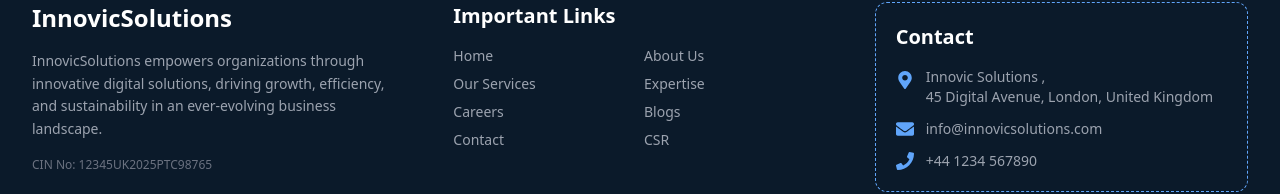
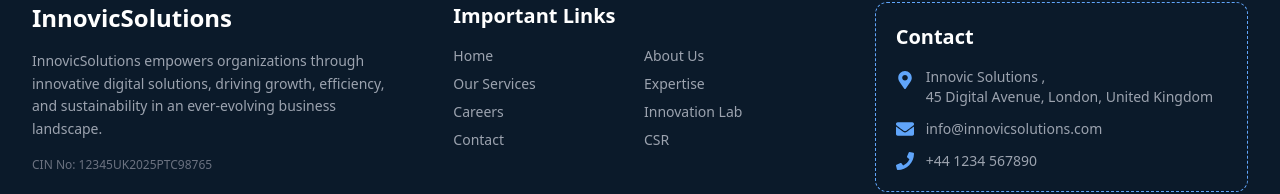
Before and after one commit to sowmyakota-mv/Transform, a React app in the folder frontend/: page /innovation/hackathons in a window 1280 px wide. Shown: the part 1419-1613 px from the top of the page. Built offline with nearby package versions, Linux system fonts and the light colour scheme; the HTML template or start-up script is replaced by a standard one.

Commit message:
first commit

```diff
--- a/frontend/src/components/Footersection.tsx
+++ b/frontend/src/components/Footersection.tsx
@@ -62,7 +62,7 @@ const Footersection: React.FC = () => {
               <li><a href="/expertise/digital-transformation" className="hover:text-white">Our Services</a></li>
               <li><a href="expertise/digital-transformation" className="hover:text-white">Expertise</a></li>
               <li><a href="/sustainability" className="hover:text-white">Careers</a></li>
-              <li><a href="/blogs" className="hover:text-white">Blogs</a></li>
+              <li><a href="/innovation/ai" className="hover:text-white">Innovation Lab</a></li>
               <li><a href="/contact" className="hover:text-white">Contact</a></li>
               <li><a href="/csr" className="hover:text-white">CSR</a></li>
             </ul>
```
